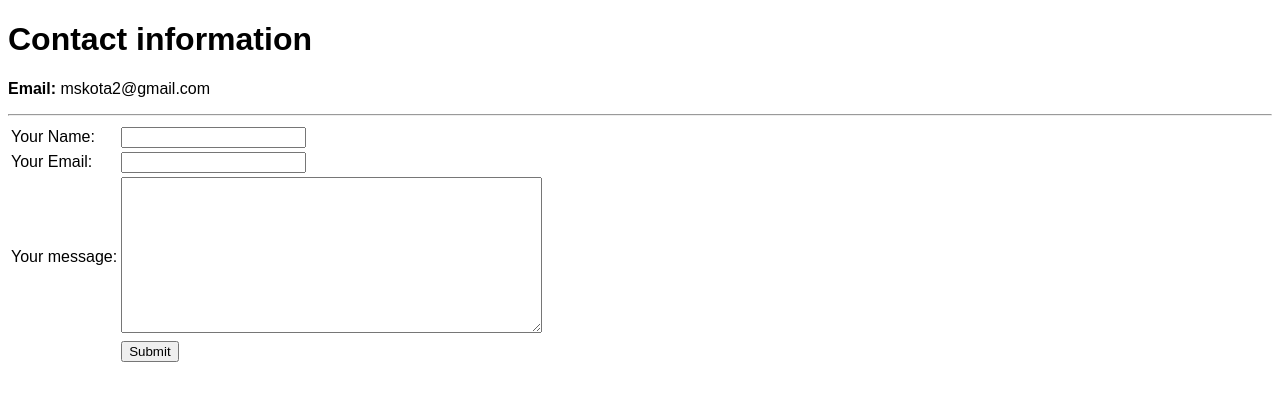
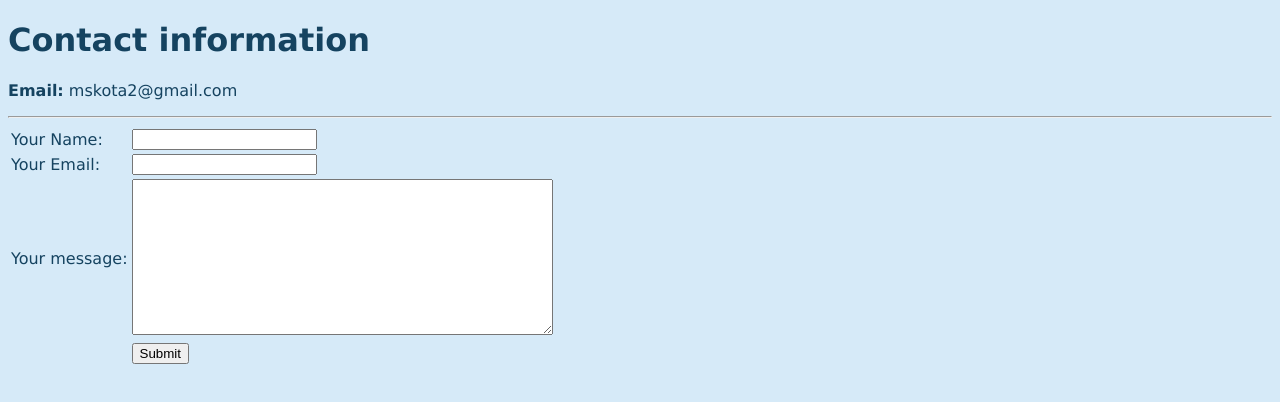
Before and after one commit to mskota2/intro, a plain HTML site: page contact.html in a window 1280 px wide. Drawn offline with Linux system fonts and the light colour scheme.

Commit message:
New verdana style

```diff
--- a/contact.html
+++ b/contact.html
@@ -4,7 +4,7 @@
     <meta charset="UTF-8">
     <title>Contact information</title>
 </head>
-<body style="font-family: Arial">
+<body style="font-family: Verdana; background-color: #d6eaf8; color: #154360">
 <h1> Contact information </h1>
     <p> <b>Email:</b> mskota2@gmail.com </p>
 <!--    <p> <b>Phone:</b> +420776540930</p>-->
```
